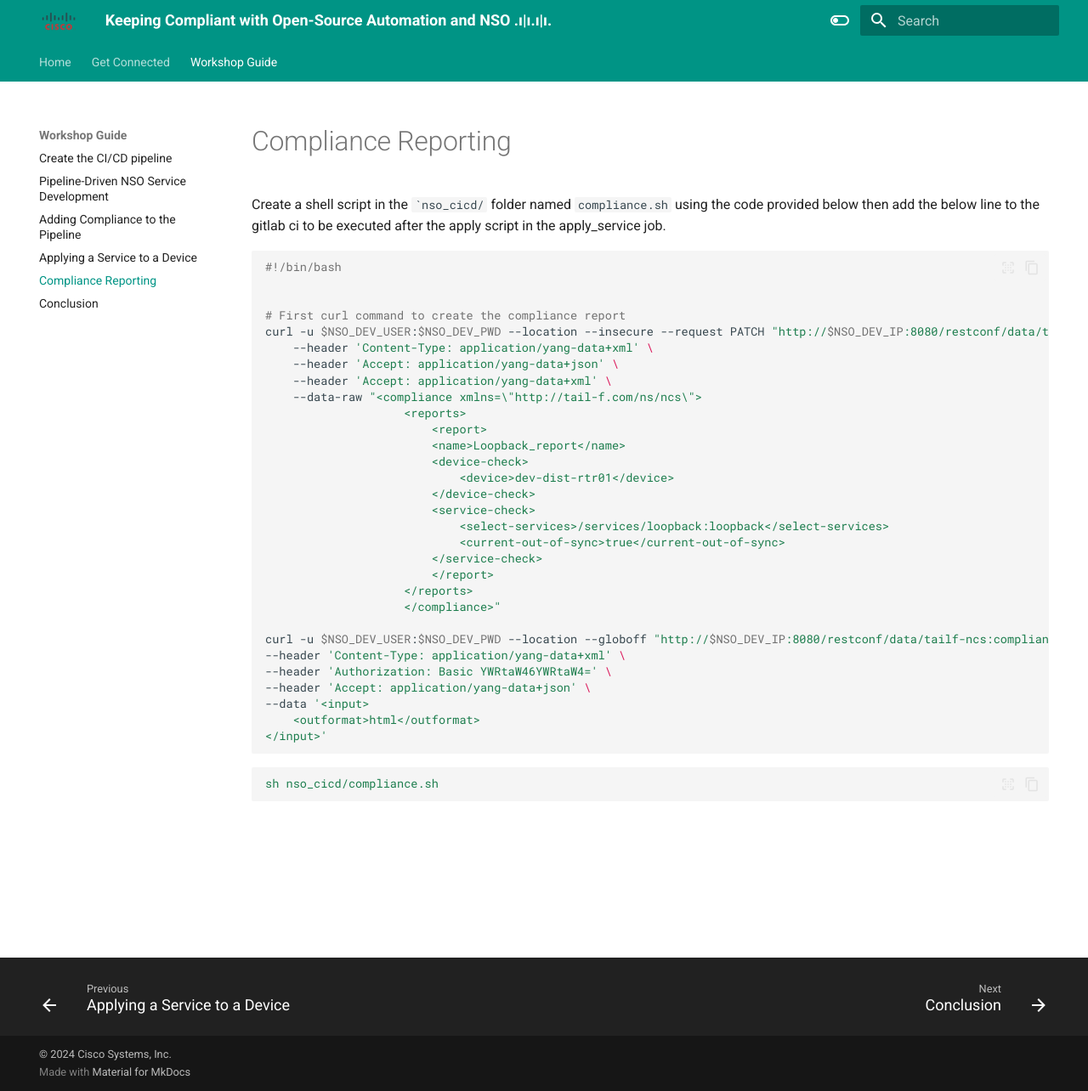
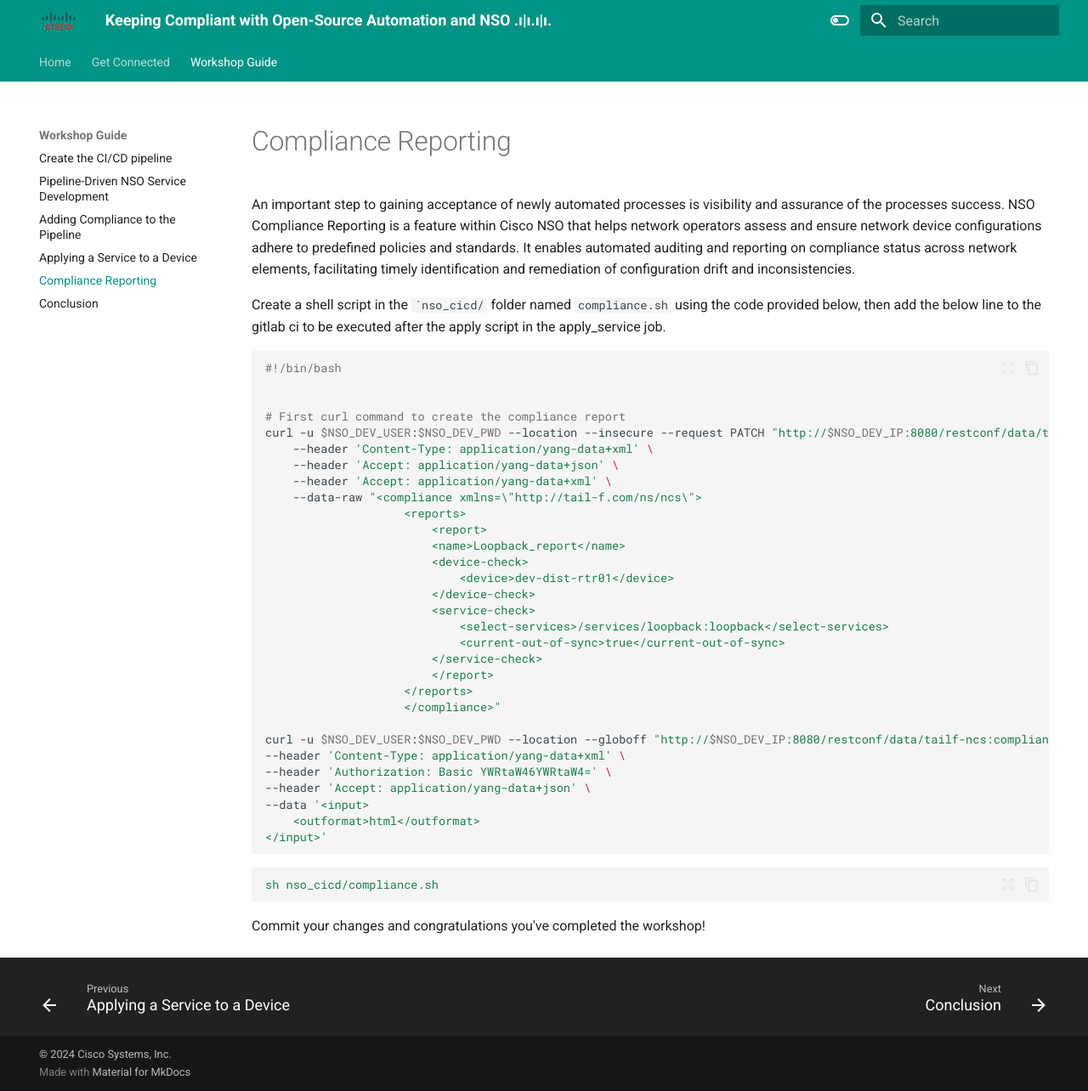
Before and after one commit to moore-automation/DEVWKS-2618-25, an MkDocs documentation site: the page built from docs/lab_guides/testing/compliance_reporting.md, in a window 1280 px wide and 1284 px high. Shown: the whole window at 85% size. Built offline with MkDocs 1.6.1 and Material for MkDocs 9.7.7, drawn with Linux system fonts in a browser that asks for light colours.

Commit message:
Github Pages update

````diff
--- a/docs/lab_guides/testing/compliance_reporting.md
+++ b/docs/lab_guides/testing/compliance_reporting.md
@@ -1,7 +1,9 @@
 # Compliance Reporting
 
 
-Create a shell script in the ``nso_cicd/` folder named `compliance.sh` using the code provided below then add the below line to the gitlab ci to be executed after the apply script in the apply_service job.
+An important step to gaining acceptance of newly automated processes is visibility and assurance of the processes success. NSO Compliance Reporting is a feature within Cisco NSO that helps network operators assess and ensure network device configurations adhere to predefined policies and standards. It enables automated auditing and reporting on compliance status across network elements, facilitating timely identification and remediation of configuration drift and inconsistencies.
+
+Create a shell script in the ``nso_cicd/` folder named `compliance.sh` using the code provided below, then add the below line to the gitlab ci to be executed after the apply script in the apply_service job.
 
 
 ```bash
@@ -40,3 +42,5 @@
 ```yaml
 sh nso_cicd/compliance.sh
 ```
+
+Commit your changes and congratulations you've completed the workshop!
````
Also changed, not shown: docs/lab_guides/connectivity/Connectivity.md (+5 -2 lines), 2 other files.
